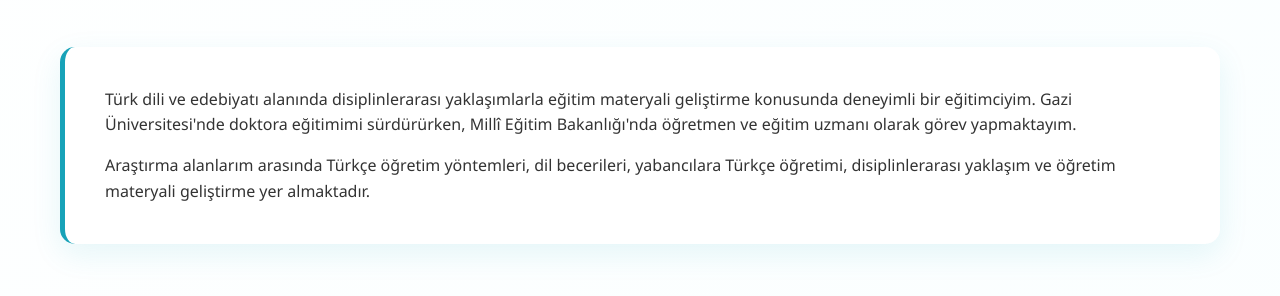
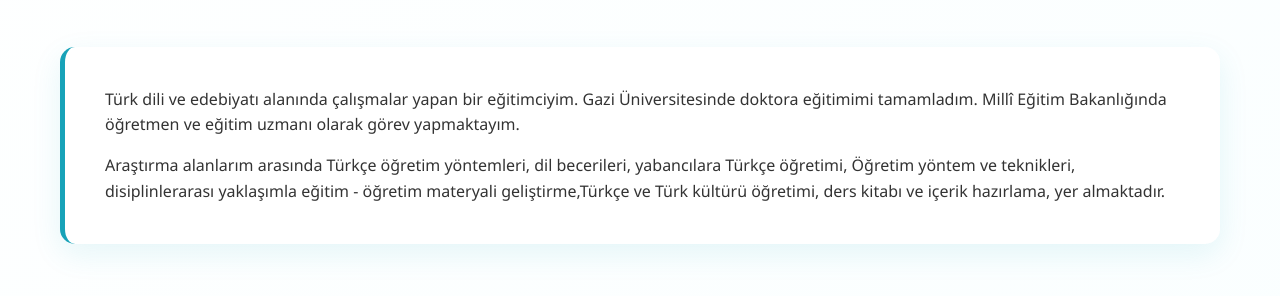
Before and after one commit to oyauysal/oyauysal.github.io, a plain HTML site: page index.html in a window 1280 px wide. Shown: the part 706-1002 px from the top of the page. Drawn offline with Linux system fonts and the light colour scheme.

Commit message:
Add files via upload

```diff
--- a/index.html
+++ b/index.html
@@ -335,8 +335,8 @@
             <div class="container">
                 <h2>Hakkımda</h2>
                 <div class="card">
-                    <p>Türk dili ve edebiyatı alanında disiplinlerarası yaklaşımlarla eğitim materyali geliştirme konusunda deneyimli bir eğitimciyim. Gazi Üniversitesi'nde doktora eğitimimi sürdürürken, Millî Eğitim Bakanlığı'nda öğretmen ve eğitim uzmanı olarak görev yapmaktayım.</p>
-                    <p style="margin-top: 15px;">Araştırma alanlarım arasında Türkçe öğretim yöntemleri, dil becerileri, yabancılara Türkçe öğretimi, disiplinlerarası yaklaşım ve öğretim materyali geliştirme yer almaktadır.</p>
+                    <p>Türk dili ve edebiyatı alanında çalışmalar yapan bir eğitimciyim. Gazi Üniversitesinde doktora eğitimimi tamamladım. Millî Eğitim Bakanlığında öğretmen ve eğitim uzmanı olarak görev yapmaktayım.</p>
+                    <p style="margin-top: 15px;">Araştırma alanlarım arasında Türkçe öğretim yöntemleri, dil becerileri, yabancılara Türkçe öğretimi, Öğretim yöntem ve teknikleri,  disiplinlerarası yaklaşımla eğitim - öğretim  materyali geliştirme,Türkçe ve Türk kültürü öğretimi, ders kitabı ve içerik hazırlama, yer almaktadır.</p>
                 </div>
             </div>
         </section>
```
